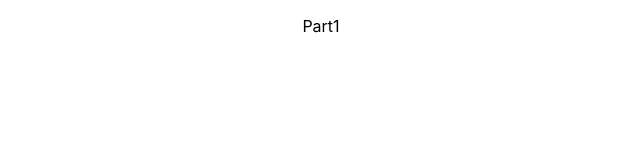
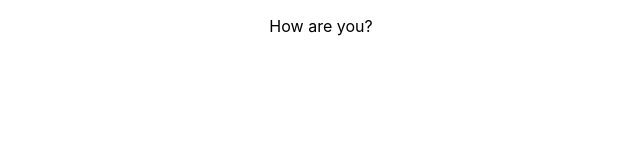
Before and after one commit to webroyit/f9t2s8-FirstTypescript, a React (Create React App) app: page / in a window 1280 px wide. Shown: the top 160 px of the page, without its empty margins (319-959 px from the left). Built offline with nearby package versions, Linux system fonts and the light colour scheme.

Commit message:
Example of passing prop to other component in typescript

```diff
--- a/src/components/Page2.tsx
+++ b/src/components/Page2.tsx
@@ -7,7 +7,7 @@ class Page2 extends Component{
 
     return(
       <div>
-        <Part1 />
+        <Part1 text="How are you?" />
       </div>
     )
   }
--- a/src/components/Part1.tsx
+++ b/src/components/Part1.tsx
@@ -1,8 +1,9 @@
 import React from 'react';
 
-const Part1 = () => {
+// By default, the return type is any
+const Part1 = (prop: {text: string}): any => {
     return(
-        <p>Part1</p>
+        <p>{prop.text}</p>
     );
 }
 
```
